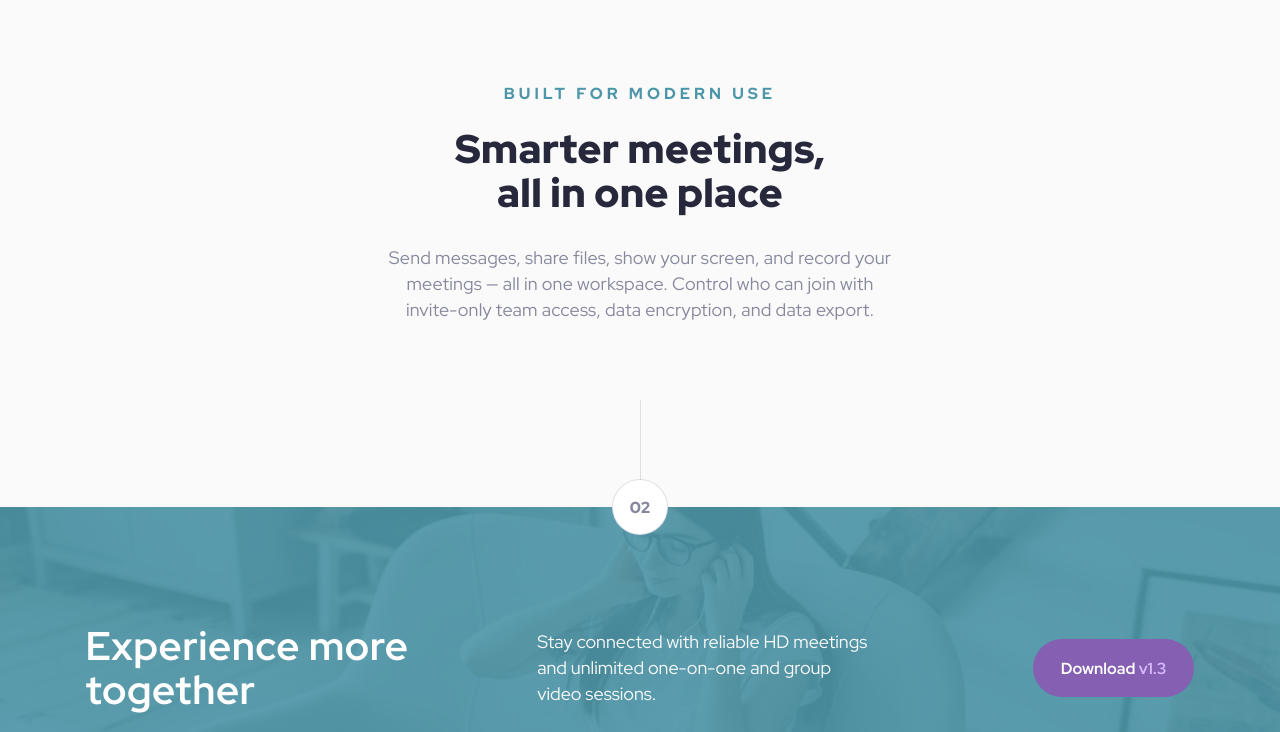
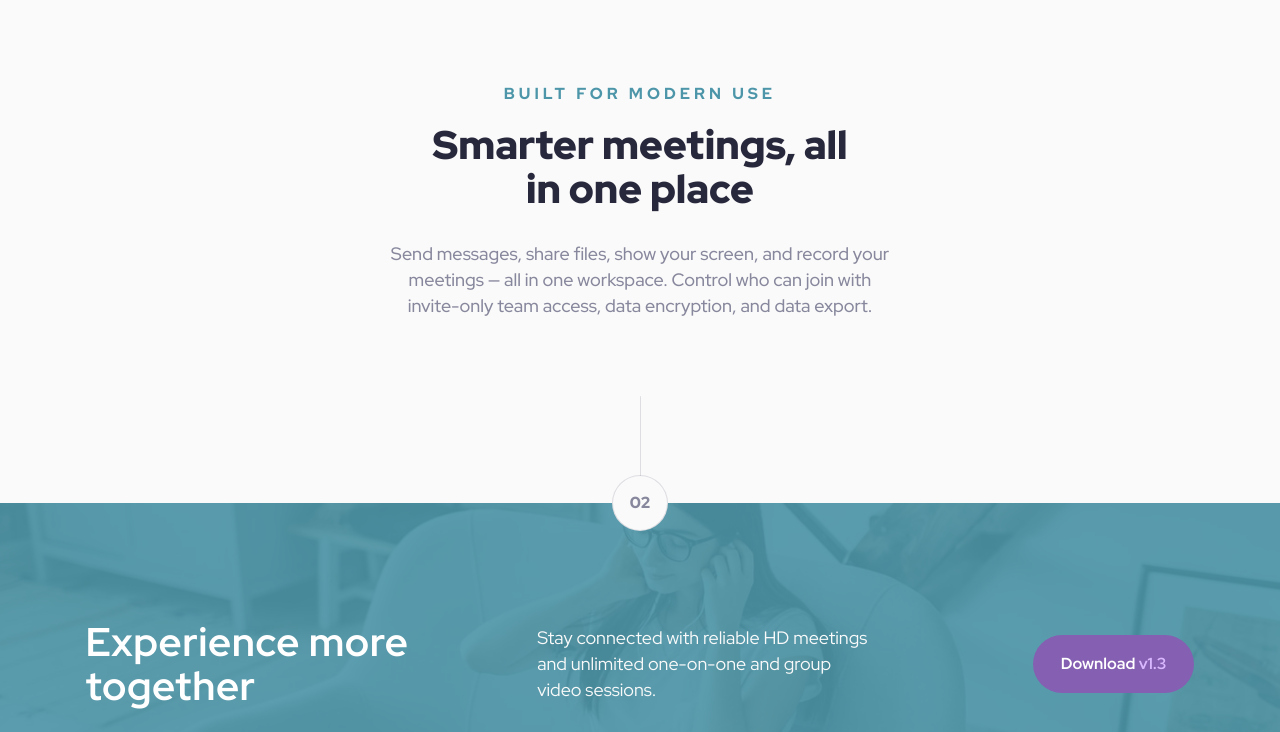
Before and after one commit to gmagnenat/meet-landing-page, a website: page src/index.html in a window 1280 px wide. Shown: the part 1085-1817 px from the top of the page. Drawn offline with nearby package versions, Linux system fonts and the light colour scheme; files that its build step writes are made by us from their sources.

Commit message:
Fix spacing and number background color

```diff
--- a/src/scss/_mixins.scss
+++ b/src/scss/_mixins.scss
@@ -63,7 +63,7 @@
     border-radius: $rounded-full;
     position: relative;
     transform: translateY(-50%);
-    background-color: $clr-white;
+    background-color: $clr-neutral-100;
     font-weight: $fw-900;
     color: $clr-neutral-400;
     margin-bottom: 2rem;
--- a/src/scss/main.scss
+++ b/src/scss/main.scss
@@ -199,8 +199,9 @@ h6 {
     margin-top: 1.5rem;
 
     @media screen and (min-width: 30em) {
-      margin-top: 1.3rem;
-      letter-spacing: 0.01em;
+      max-width: 16ch;
+      margin-top: 1rem;
+      // letter-spacing: 0.01em;
     }
   }
 
@@ -210,11 +211,11 @@ h6 {
     margin-inline: auto;
     line-height: 1.625rem;
     color: $clr-neutral-400;
-    margin-top: 1.88rem;
+    margin-top: 1.9rem;
 
     @media screen and (min-width: 48em) {
       max-width: 43ch;
-      letter-spacing: 0.01em;
+      font-weight: 500;
     }
   }
 }
```
